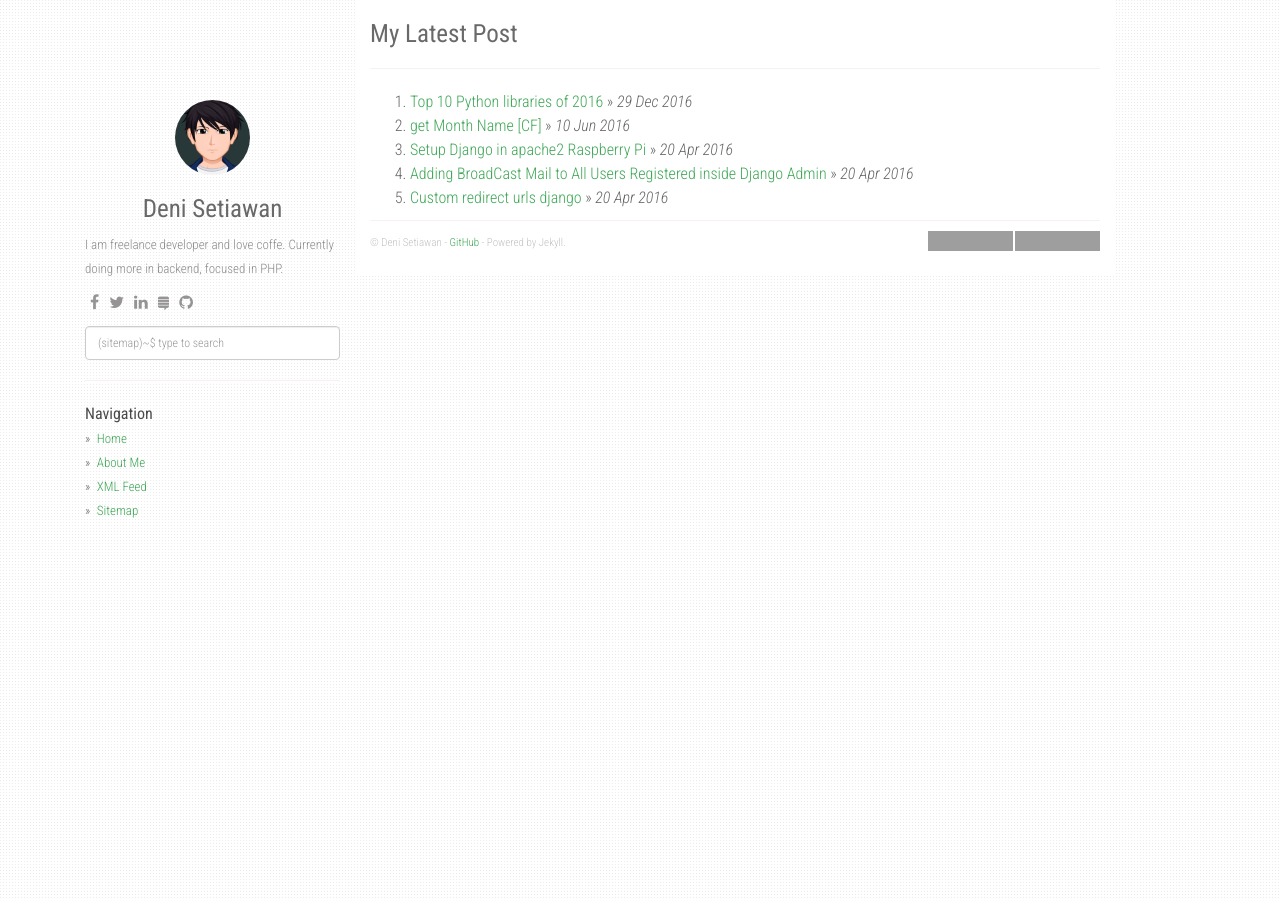
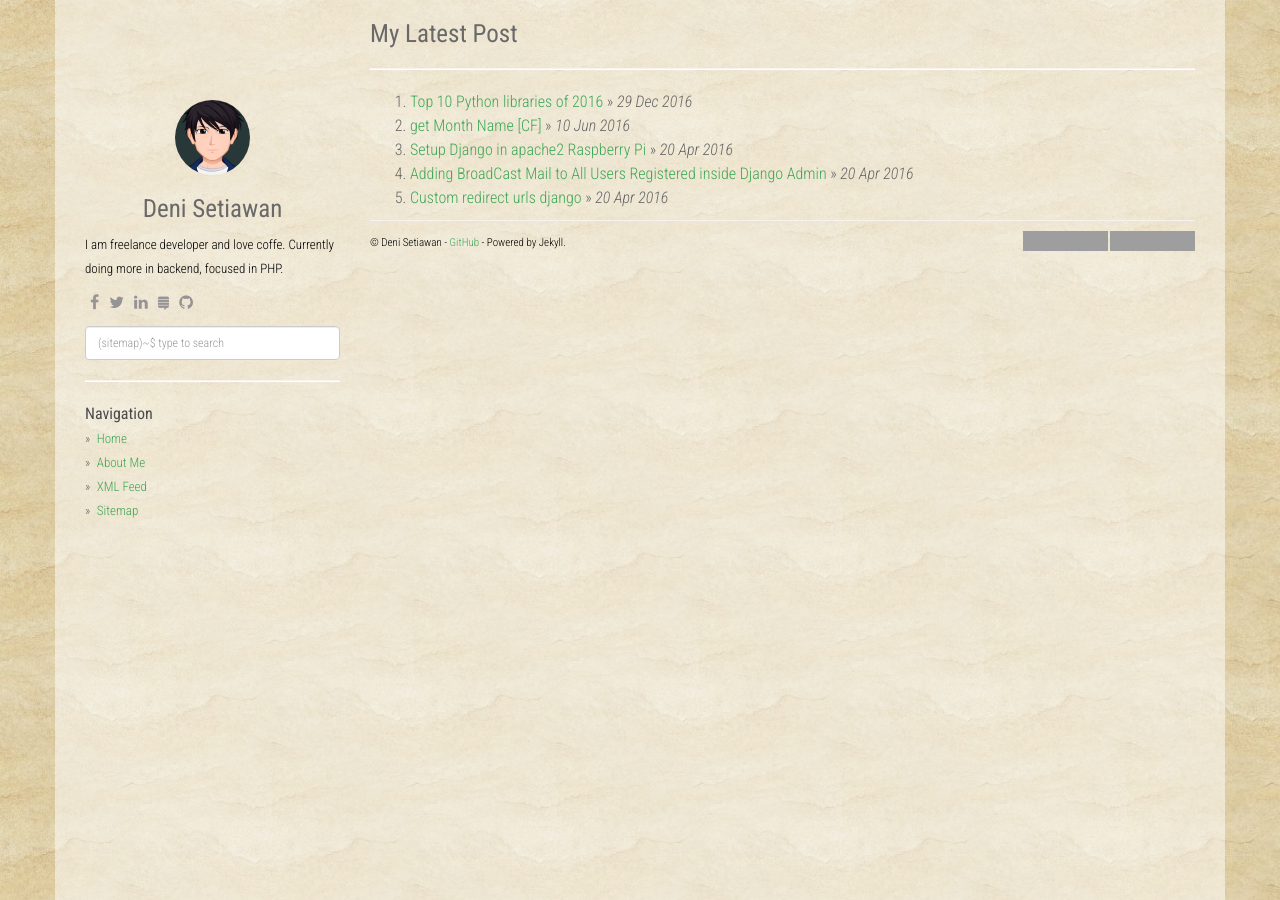
Before and after one commit to HeyDSN/HeyDSN.github.io, a Jekyll site: the page built from index.html, in a window 1280 px wide. Built offline with Jekyll 4.4.1, drawn with Linux system fonts in a browser that asks for light colours; nearby versions of some CDN libraries; the list of posts is cut into pages by our own code; grey boxes are pictures that could not be loaded.

Commit message:
Major change

```diff
--- a/_config.yml
+++ b/_config.yml
@@ -6,7 +6,7 @@ about: I am freelance developer and love coffe. Currently doing more in backend,
 disqus_shortname: zerosite
 google_analytics: UA-39154729-14
 avatar_url: /static/img/avatar.jpg
-post_image_url: /static/img/avatar.jpg
+postimg_url: /static/img/avatar.jpg
 
 permalink: /:title.html
 
--- a/_layouts/default.html
+++ b/_layouts/default.html
@@ -143,7 +143,7 @@ layout: compress
         </div>
         <!-- end /.fixed-condition -->
       </div>
-      <div class="col-sm-8 col-offset-1 main-layout">
+      <div class="col-sm-9 col-offset-1 main-layout">
         {{ content }}
         <footer>
           &copy; {{ site.author }}
--- a/static/css/custom.css
+++ b/static/css/custom.css
@@ -1,3 +1,12 @@
+html, body {
+    height:100%;
+}
+
+.container{
+	min-height: 100%;
+	background-color: rgba(255, 255, 255, 0.5);
+}
+
 .profile-avatar{
   display: block;
   margin: auto;
--- a/static/css/main.css
+++ b/static/css/main.css
@@ -2,7 +2,8 @@
 @import url("custom.css");
 body {
   font-family: "Roboto Condensed", Arial, sans-serif;
-  background: url("/static/img/subtle_dots.png");
+  background: url("/static/img/sand_stone.jpg");
+  background-attachment: fixed;
   line-height: 1.5em;
   font-weight: 300;
   font-size: 16px;
@@ -42,7 +43,7 @@ a:hover {
 
 /* Layout */
 .main-layout {
-  background: #fff;
+  background: rgba(255, 255, 255, 0);
 }
 .sidebar-nav {
   margin: 0;
@@ -77,7 +78,7 @@ footer {
   margin-top: 10px;
   margin-bottom: 3em;
   padding-top: 10px;
-  color: #C2C2C2;
+  color: #000;
   font-size: 11px;
   bottom: 0;
   padding-bottom: 10px;
@@ -96,7 +97,7 @@ div.col-sm-3 strong {
 }
 div.col-sm-3 div.profile-about {
   margin-top: 10px;
-  color: #8C8C8C;
+  color: #000;
 }
 div.col-sm-3 img.profile-avatar {
   border-radius: 150px;
```
Also changed, not shown: static/img/post/Broadcast_Mail.png (added), static/img/sand_stone.jpg (added), static/img/subtle_dots.png (deleted).
